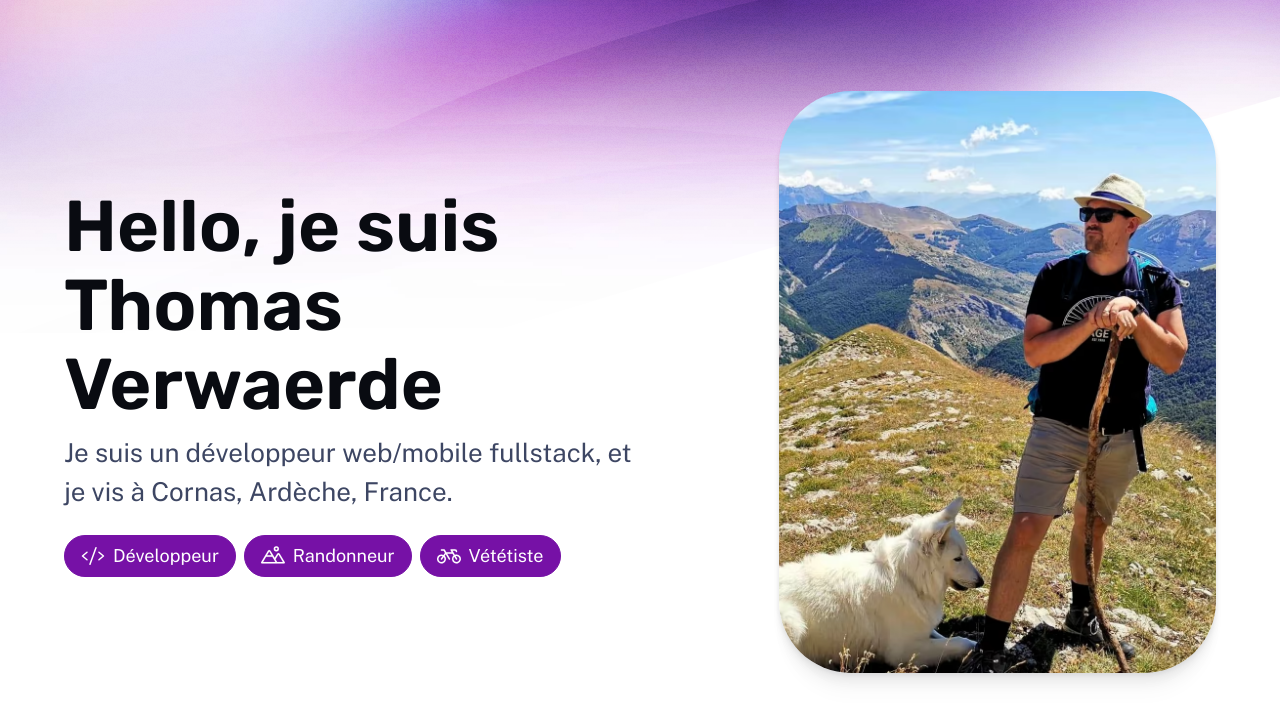
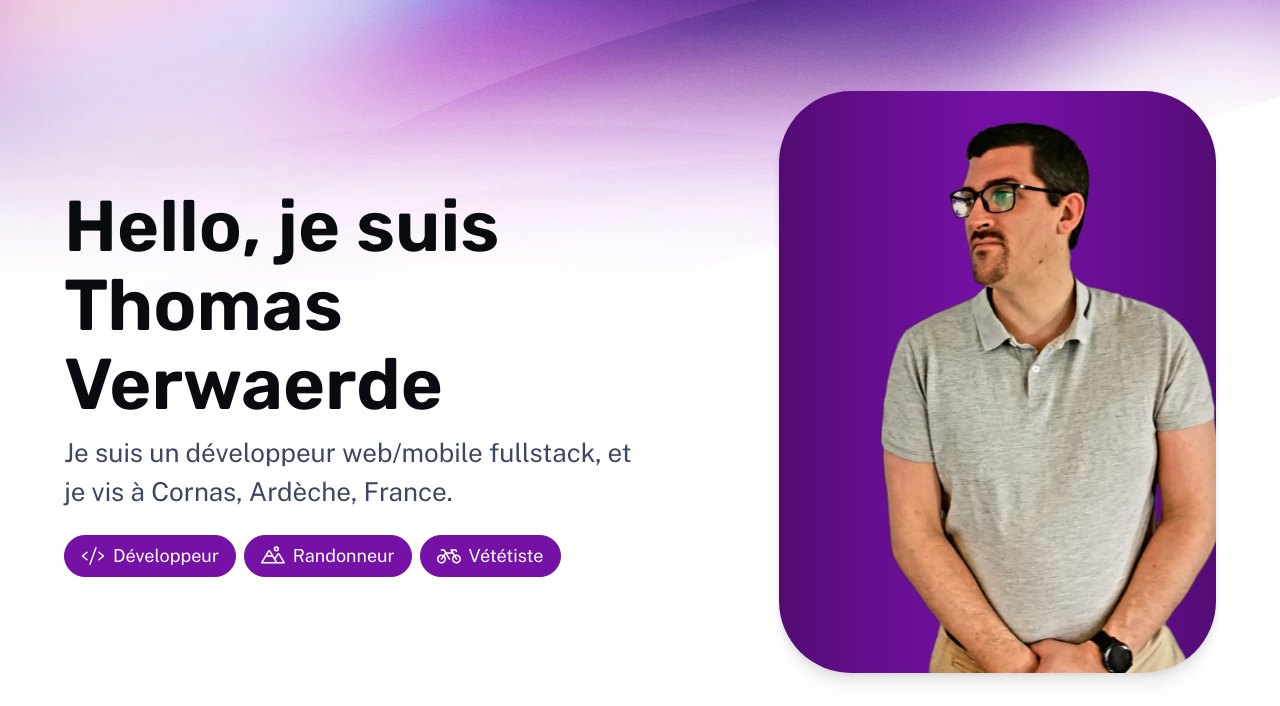
Before and after one commit to Thomas-VWD/Portfolio-tvw, an Astro site: page / in a window 1280 px wide. Shown: the part 94-800 px from the top of the page. Built offline with nearby package versions, Linux system fonts and the light colour scheme; Astro itself is replaced by a stand-in of ours.

Commit message:
change PP

```diff
--- a/src/pages/index.astro
+++ b/src/pages/index.astro
@@ -45,7 +45,7 @@ const projects = (await getCollection("work"))
           alt="Thomas Verwaerde Thomas Verwaerde is contemplating the mountain with his dog"
           width="480"
           height="620"
-          src="/assets/pp.avif"
+          src="/assets/PP.png"
         />
       </header>
 
```
Also changed, not shown: public/assets/NewPP.png (added), public/assets/PP.png (added), public/assets/profile-pic.png (added).
